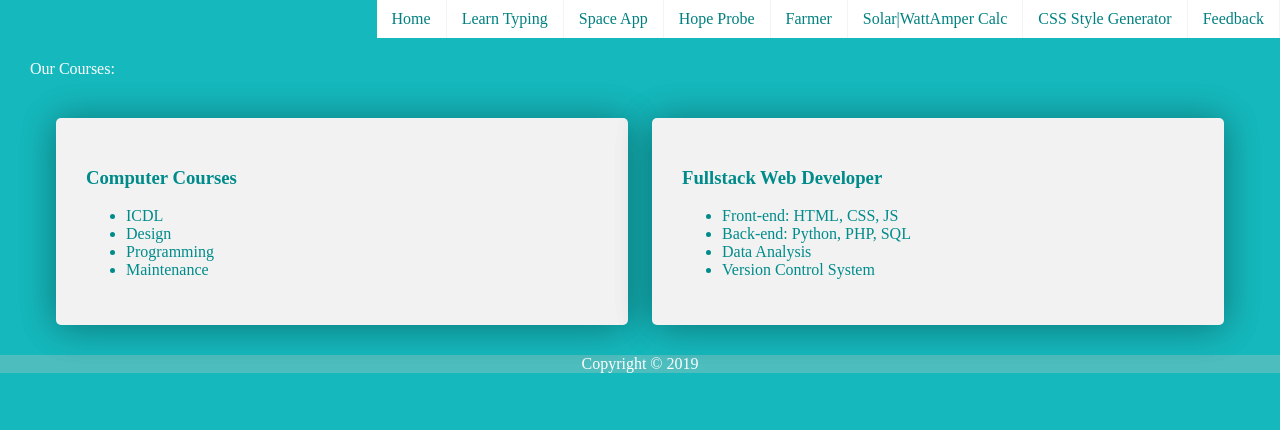
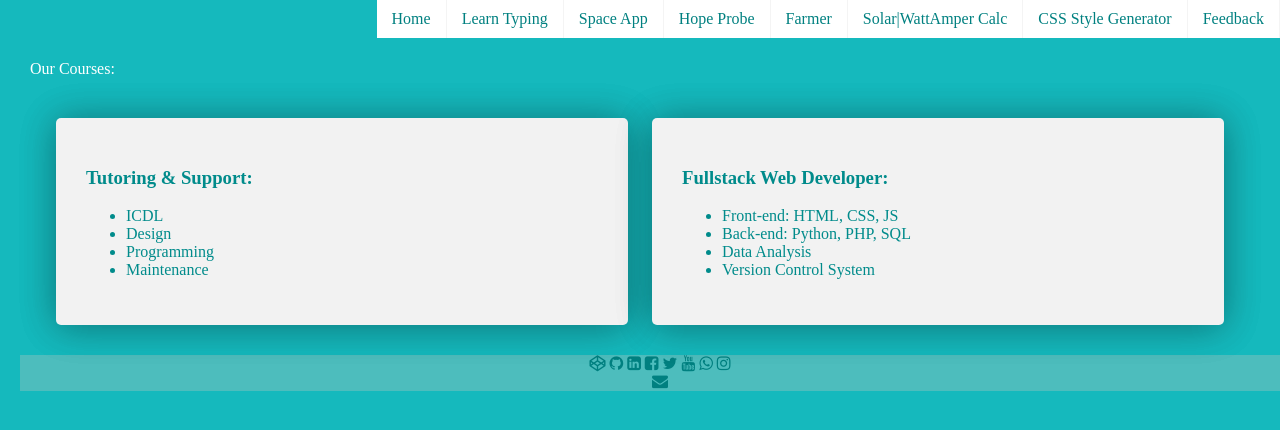
Before and after one commit to abdrb/abdrb.github.io, a PHP site: page / in a window 1280 px wide. Shown: the top 430 px of the page. Run offline with PHP 8.4, Linux system fonts and the light colour scheme.

Commit message:
social buttons

```diff
--- a/css/smallscreen.css
+++ b/css/smallscreen.css
@@ -52,9 +52,8 @@ section {
 footer {
 	text-align: center;
 	background-color: #4DBDBD;
-	margin-top: 20px;
+	margin: 20px;
 	width: 100%;
 	height: 100%;
-	color: #fff;
 
 }
--- a/css/widescreen.css
+++ b/css/widescreen.css
@@ -46,9 +46,8 @@ section {
 footer {
 	text-align: center;
 	background-color: #4DBDBD;
-	margin-top: 20px;
+	margin: 20px;
 	width: 100%;
 	height: 100%;
-	color: #fff;
 
 }
--- a/index.html
+++ b/index.html
@@ -8,6 +8,8 @@
       <link rel="stylesheet" type="text/css" href="https://abdrb.github.io/css/menu.css">
       <link rel="stylesheet" type="text/css" media="screen and (max-width: 767px)" href="https://abdrb.github.io/css/smallscreen.css">
       <link rel="stylesheet" type="text/css" media="screen and (min-width: 768px)" href="https://abdrb.github.io/css/widescreen.css">
+
+<link rel="stylesheet" href="https://cdnjs.cloudflare.com/ajax/libs/font-awesome/4.7.0/css/font-awesome.min.css">
       <title></title>
    </head>
    <body onload="funclinks()">
@@ -25,7 +27,7 @@
         <article>
         <section>
 
-        <h1>Computer Courses</h1>
+        <h1>Tutoring & Support:</h1>
         <ul>
         <li>ICDL</li>
         <li>Design</li>
@@ -36,7 +38,7 @@
 
          <section>
 
-            <h1>Fullstack Web Developer</h1>
+            <h1>Fullstack Web Developer:</h1>
             <ul>
             <li>Front-end: HTML, CSS, JS </li>
             <li>Back-end: Python, PHP, SQL</li>
@@ -47,6 +49,17 @@
 
 			 </article>
 
-         <footer>Copyright © 2019</footer>
+         <footer><div>
+<a href="#" ><i class="fa fa-codepen"></i></a>
+<a href="#" ><i class="fa fa-github"></i></a>
+<a href="#" ><i class="fa fa-linkedin-square"></i></a>
+<a href="#" ><i class="fa fa-facebook-square"></i></a>
+<a href="#" ><i class="fa fa-twitter"></i></a>
+<a href="#" ><i class="fa fa-youtube"></i></a>
+<a href="#" ><i class="fa fa-whatsapp"></i></a>
+<a href="#" ><i class="fa fa-instagram"></i></a>
+   </div>
+   <div><a href="feedback.html" ><i class="fa fa-envelope"></i></a></div>
+   </footer>
    </body>
 </html>
```
